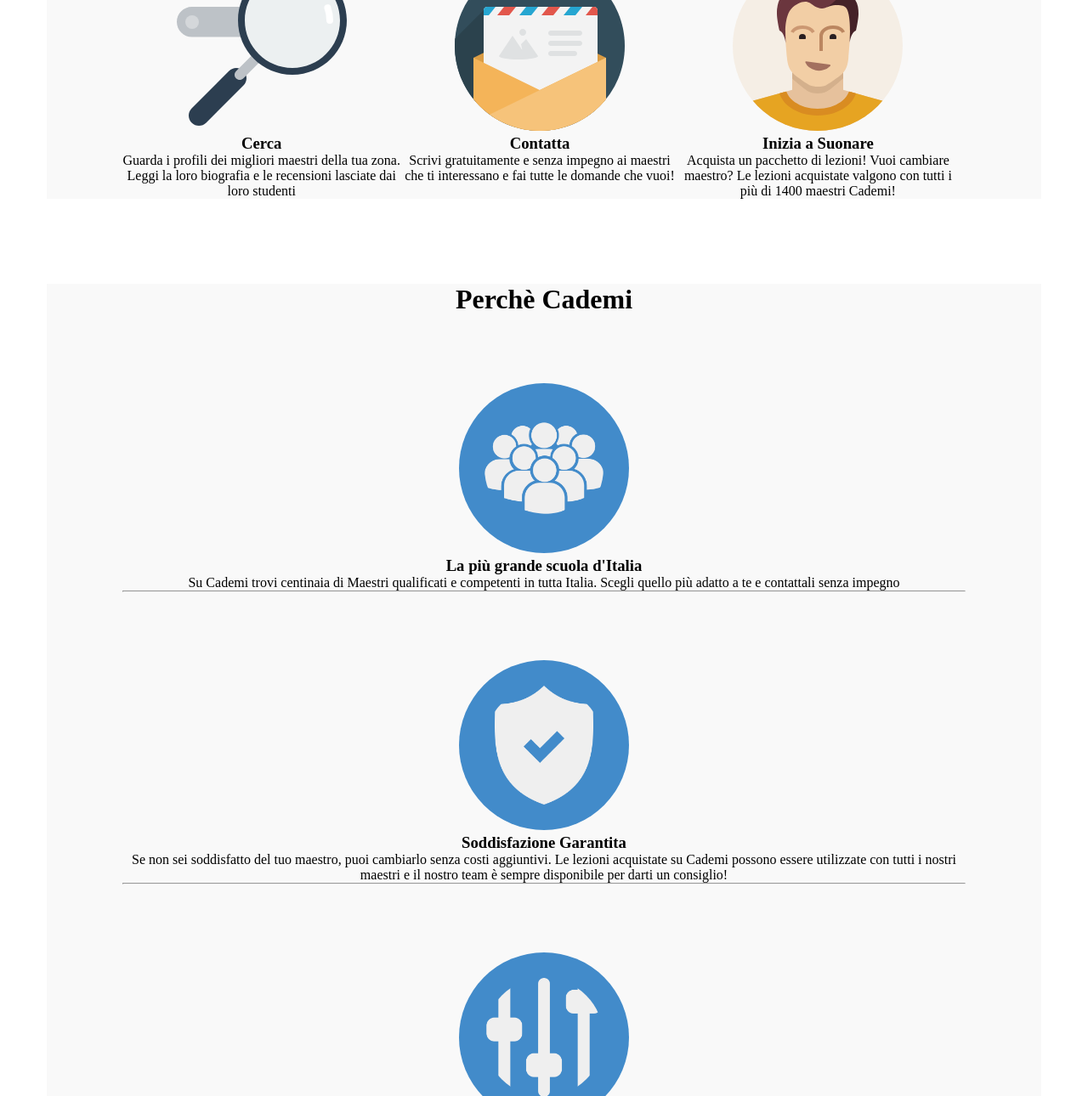
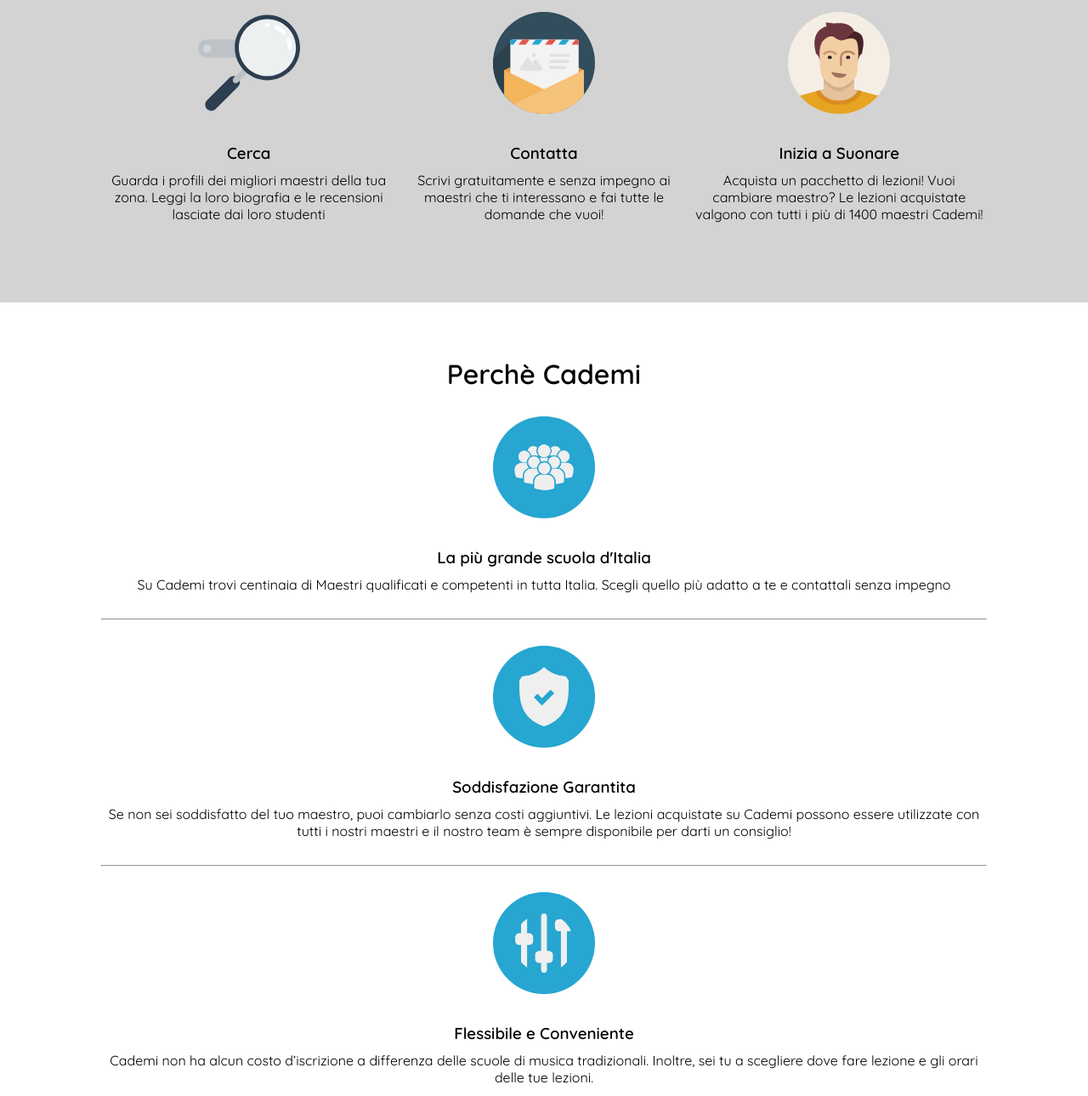
Before and after one commit to IgnazioMont/html-css-resp-wannabe-12bool, a plain HTML site: page index.html in a window 1280 px wide. Shown: the part 596-1886 px from the top of the page at 85% size. Drawn offline with Linux system fonts and the light colour scheme.

Commit message:
finished

```diff
--- a/css/12bool.css
+++ b/css/12bool.css
@@ -134,6 +134,7 @@
 }
 
 /* MD */
+/* definiamo il range */
 @media all and (min-width: 768px) and (max-width: 991px) {
     .col-md-1 {
       width: calc( ( 100% / 12 ) * 1);
--- a/css/style.css
+++ b/css/style.css
@@ -1,73 +1,39 @@
-.row {
-  width: 992px;
-  margin-left: auto;
-  margin-right: auto;
-  margin-top: 100px;
+/* COMMON */
+body {
+  font-family: 'Quicksand', sans-serif;
+  font-weight: 300;
+}
+img {
+  height: 120px;
+}
+[class*="col-"] {
+  padding-bottom: 30px;
+}
+h1 {
+  padding-bottom: 30px;
+}
+h3 {
+  padding: 30px 0 10px 0;
+}
+hr {
+  margin-top: 30px;
+}
+p {
+  font-weight: 400;
+}
+.container {
+  text-align: center;
+  padding: 5%;
 }
 
-/* BLOCCO LEZIONI */
-#lezioni .row>.left,
-#lezioni .row>.right {
-  width: 50%;
-  float: left;
+/* STEPS */
+#steps {
+  background-color: lightgray;
 }
 
-#lezioni .row img {
-  /* per centrare orizzontalmente */
-  display: block;
-  margin-right: auto;
-  margin-left: auto;
+/* WHY */
+#why .container img {
+  background-color: #26a6d1;
+  border-radius: 50%;
+  padding: 25px;
 }
-
-#lezioni {
-  text-align: center;
-}
-
-/* BLOCCO STEPS */
-#steps .row>.left,
-#steps .row>.central,
-#steps .row>.right {
-  float: left;
-  width: 33%;
-}
-
-#steps {
-  text-align: center;
-}
-
-/* BLOCCO PERCHE */
-#why {
-  text-align: center;
-}
-
-#why .row>.first,
-#why .row>.second,
-#why .row>.third {
-  width: 100%;
-  margin-top: 80px;
-}
-
-#why .row img {
-  background-color: #428bca;
-  border-radius: 50%;
-  padding: 30px
-}
-
-/* COMMON */
-.row::after {
-  content: '';
-  display: table;
-  clear: both;
-}
-
-.container.grey {
-  background-color: #f9f9f9;
-}
-
-img {
-  height: 200px;
-}
-
-.clear {
-  clear: both;
-}
--- a/index.html
+++ b/index.html
@@ -3,6 +3,8 @@
   <head>
     <meta charset="utf-8">
     <meta name="viewport" content="width=device-width, initial-scale=1.0">
+    <link rel="preconnect" href="https://fonts.gstatic.com">
+    <link href="https://fonts.googleapis.com/css2?family=Quicksand:wght@300;400;600&display=swap" rel="stylesheet">
     <link rel="stylesheet" href="css/12bool.css">
     <link rel="stylesheet" href="css/style.css">
     <title>Boolean aCademy</title>
@@ -10,15 +12,16 @@
 
 
   <body>
-    <div id="lezioni" class="container">
-      <div class="row">
+    <!-- 1st section -->
+    <div id="lezioni">
+      <div class="container">
         <h1>Lezioni dove vuoi tu</h1>
-        <div class="left">
-          <img src="img/icon/maps.png" alt="Maps">
+        <div class="col-xs-12 col-md-5 col-lg-5 col-lg-5">
+          <img src="img/icon/maps.png" alt="Map">
           <h3>A casa tua</h3>
           <p>Scegli il tuo maestro preferito e prenota la prima lezione a casa tua, a casa del maestro o nel suo studio</p>
         </div>
-        <div class="right">
+        <div class="col-xs-12 col-md-offset-2 col-md-5 col-lg-offset-2 col-lg-5">
           <img src="img/icon/screen.png" alt="Screen">
           <h3>Online</h3>
           <p>Impara senza muoverti da casa! Scegli da una vastissima lista di maestri abilitati all'insegnamento online, senza doverti preoccupare di distanze e spostamenti</p>
@@ -26,43 +29,45 @@
       </div>
     </div>
 
-    <div id="steps" class="container grey">
-      <div class="row">
+    <!-- 2nd section -->
+    <div id="steps">
+      <div class="container bg-grey">
         <h1>Come Funziona</h1>
-        <div class="left">
+        <div class="col-xs-12 col-md-5 col-lg-4">
           <img src="img/search.svg" alt="Search">
           <h3>Cerca</h3>
           <p>Guarda i profili dei migliori maestri della tua zona. Leggi la loro biografia e le recensioni lasciate dai loro studenti</p>
         </div>
-        <div class="central">
+        <div class="col-xs-12 col-md-offset-2 col-md-5 col-lg-4">
           <img src="img/letter.svg" alt="Letter">
           <h3>Contatta</h3>
           <p>Scrivi gratuitamente e senza impegno ai maestri che ti interessano e fai tutte le domande che vuoi!</p>
         </div>
-        <div class="right">
-          <img src="img/male.svg" alt="Male">
+        <div class="col-xs-12 col-md-12 col-lg-4">
+          <img src="img/male.svg" alt="Man">
           <h3>Inizia a Suonare</h3>
           <p>Acquista un pacchetto di lezioni! Vuoi cambiare maestro? Le lezioni acquistate valgono con tutti i più di 1400 maestri Cademi!</p>
         </div>
       </div>
     </div>
 
-    <div id="why" class="container grey">
-      <div class="row">
+    <!-- 3rd section -->
+    <div id="why">
+      <div class="container">
         <h1>Perchè Cademi</h1>
-        <div class="first">
+        <div class="col-xs-12 col-md-12 col-lg-12">
           <img src="img/icon/profile.png" alt="Profile">
           <h3>La più grande scuola d'Italia</h3>
           <p>Su Cademi trovi centinaia di Maestri qualificati e competenti in tutta Italia. Scegli quello più adatto a te e contattali senza impegno</p>
           <hr>
         </div>
-        <div class="second">
+        <div class="col-xs-12 col-md-12 col-lg-12">
           <img src="img/icon/secure.png" alt="Secure">
           <h3>Soddisfazione Garantita</h3>
           <p>Se non sei soddisfatto del tuo maestro, puoi cambiarlo senza costi aggiuntivi. Le lezioni acquistate su Cademi possono essere utilizzate con tutti i nostri maestri e il nostro team è sempre disponibile per darti un consiglio!</p>
           <hr>
         </div>
-        <div class="third">
+        <div class="col-xs-12 col-md-12 col-lg-12">
           <img src="img/icon/flex.png" alt="Flex">
           <h3>Flessibile e Conveniente</h3>
           <p>Cademi non ha alcun costo d’iscrizione a differenza delle scuole di musica tradizionali. Inoltre, sei tu a scegliere dove fare lezione e gli orari delle tue lezioni.</p>
```
